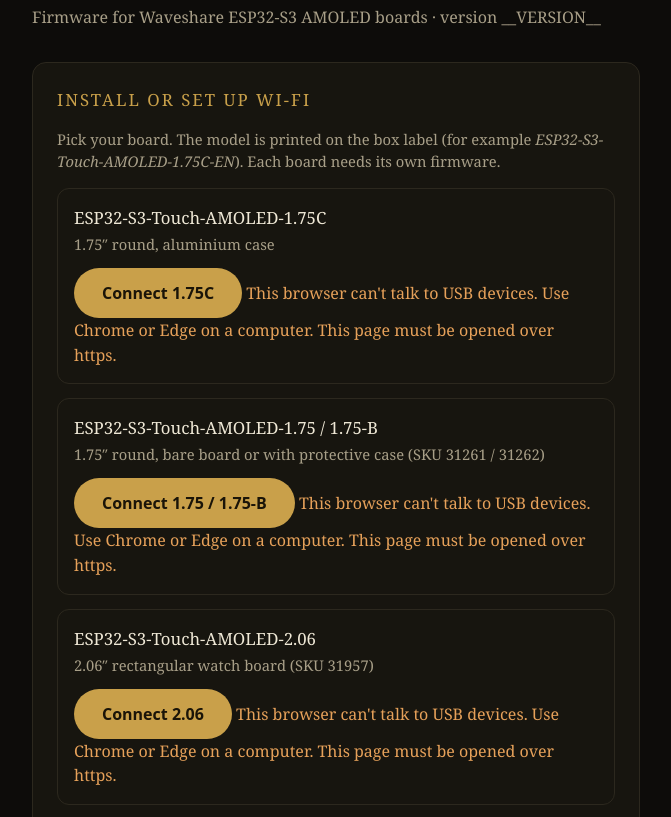
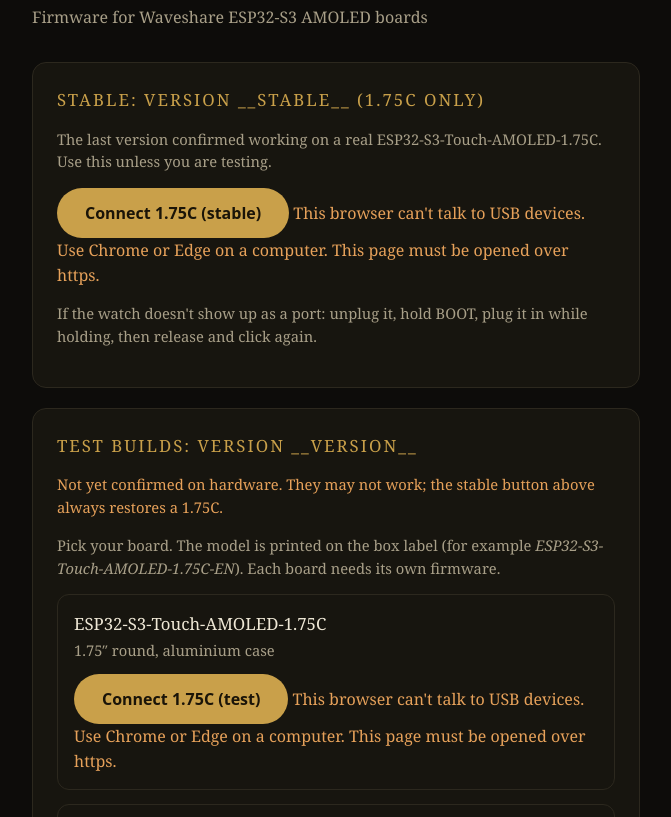
Before and after one commit to chrislamothe/electric-pocket-watch, a plain HTML site: page site/index.html in a window 1280 px wide. Shown: the part 99-916 px from the top of the page, without its empty margins (304-975 px from the left). Drawn offline with Linux system fonts and the light colour scheme.

Commit message:
Install page: stable channel pinned to the last hardware-verified build (v0.8.6)
v0.10.0 left the 1.75C with a black screen. The install page only ever offered the newest
build, so there was no way back. CI now rebuilds the commit named in site/stable.txt and the
page offers it as "Stable"; the per-board builds from main are labelled test builds. Old
manifest.json links get the stable build.

Co-Authored-By: Claude Fable 5.2 <noreply@anthropic.com>
Claude-Session: https://claude.ai/code/session_01DdZ1M8a1NvTRX5tSeYsVrz

```diff
--- a/site/index.html
+++ b/site/index.html
@@ -30,17 +30,29 @@
 <body>
 <main>
   <h1>Electric Pocket Watch</h1>
-  <p class="sub">Firmware for Waveshare ESP32-S3 AMOLED boards &middot; version <span id="ver">__VERSION__</span></p>
+  <p class="sub">Firmware for Waveshare ESP32-S3 AMOLED boards</p>
 
   <div class="card">
-    <h2>Install or set up Wi-Fi</h2>
+    <h2>Stable: version __STABLE__ (1.75C only)</h2>
+    <p class="dim">The last version confirmed working on a real ESP32-S3-Touch-AMOLED-1.75C. Use this unless you are testing.</p>
+    <esp-web-install-button manifest="manifest-stable.json">
+      <button slot="activate">Connect 1.75C (stable)</button>
+      <span slot="unsupported" class="warn">This browser can't talk to USB devices. Use Chrome or Edge on a computer.</span>
+      <span slot="not-allowed" class="warn">This page must be opened over https.</span>
+    </esp-web-install-button>
+    <p class="dim">If the watch doesn't show up as a port: unplug it, hold BOOT, plug it in while holding, then release and click again.</p>
+  </div>
+
+  <div class="card">
+    <h2>Test builds: version __VERSION__</h2>
+    <p class="dim warn">Not yet confirmed on hardware. They may not work; the stable button above always restores a 1.75C.</p>
     <p class="dim">Pick your board. The model is printed on the box label (for example <i>ESP32-S3-Touch-AMOLED-1.75C-EN</i>). Each board needs its own firmware.</p>
     <div class="boards">
       <div class="board">
         <b>ESP32-S3-Touch-AMOLED-1.75C</b>
         <p class="dim">1.75&Prime; round, aluminium case</p>
         <esp-web-install-button manifest="manifest-175c.json">
-          <button slot="activate">Connect 1.75C</button>
+          <button slot="activate">Connect 1.75C (test)</button>
           <span slot="unsupported" class="warn">This browser can't talk to USB devices. Use Chrome or Edge on a computer.</span>
           <span slot="not-allowed" class="warn">This page must be opened over https.</span>
         </esp-web-install-button>
@@ -49,7 +61,7 @@
         <b>ESP32-S3-Touch-AMOLED-1.75 / 1.75-B</b>
         <p class="dim">1.75&Prime; round, bare board or with protective case (SKU 31261 / 31262)</p>
         <esp-web-install-button manifest="manifest-175.json">
-          <button slot="activate">Connect 1.75 / 1.75-B</button>
+          <button slot="activate">Connect 1.75 / 1.75-B (test)</button>
           <span slot="unsupported" class="warn">This browser can't talk to USB devices. Use Chrome or Edge on a computer.</span>
           <span slot="not-allowed" class="warn">This page must be opened over https.</span>
         </esp-web-install-button>
@@ -58,7 +70,7 @@
         <b>ESP32-S3-Touch-AMOLED-2.06</b>
         <p class="dim">2.06&Prime; rectangular watch board (SKU 31957)</p>
         <esp-web-install-button manifest="manifest-206.json">
-          <button slot="activate">Connect 2.06</button>
+          <button slot="activate">Connect 2.06 (test)</button>
           <span slot="unsupported" class="warn">This browser can't talk to USB devices. Use Chrome or Edge on a computer.</span>
           <span slot="not-allowed" class="warn">This page must be opened over https.</span>
         </esp-web-install-button>
```
Also changed, not shown: site/stable.txt (added), 1 other file.
